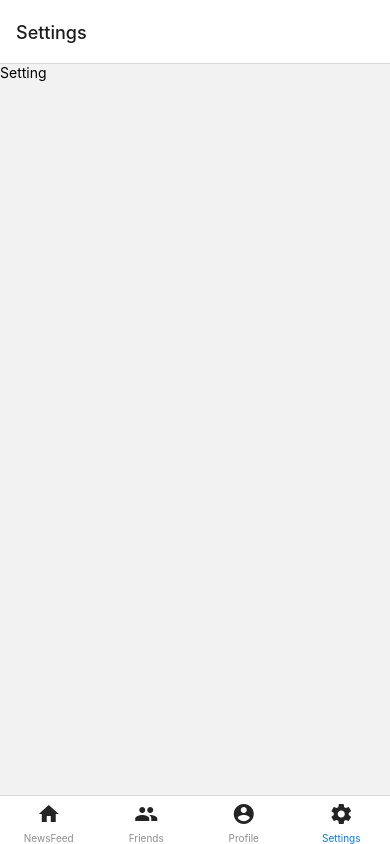
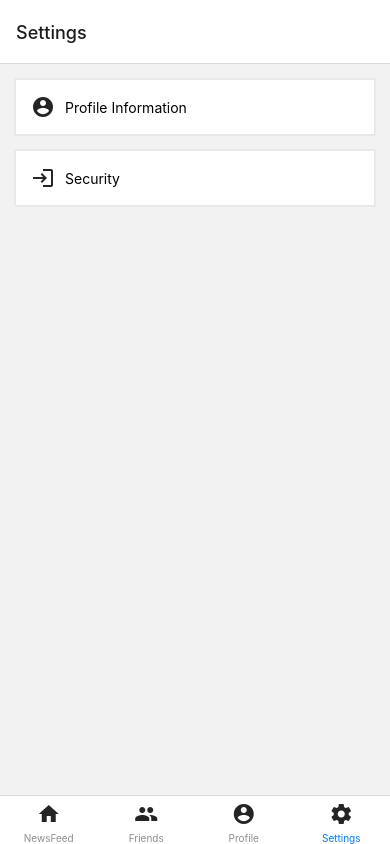
Before and after one commit to moniruzzamansaikat/react-native-fb, a React Native app: screen /Settings in a window 390 px wide. Built offline with nearby package versions, Linux system fonts and the light colour scheme; no server answers.

Commit message:
added settings page

```diff
--- a/screens/Settings/Settings.jsx
+++ b/screens/Settings/Settings.jsx
@@ -1,12 +1,36 @@
 import React from 'react';
-import { Text, View } from 'react-native';
+import { StyleSheet, Text, View } from 'react-native';
+import { Card, Icon } from 'react-native-elements';
+import ScreenContainer from '../../components/shared/ScreenContainer';
 
 function Settings() {
   return (
-    <View>
-      <Text>Setting</Text>
-    </View>
+    <ScreenContainer>
+      <Card>
+        <View style={styles.container}>
+          <Icon name="account-circle" />
+          <Text style={styles.textStyle}>Profile Information</Text>
+        </View>
+      </Card>
+      <Card>
+        <View style={styles.container}>
+          <Icon name="login" />
+          <Text style={styles.textStyle}>Security</Text>
+        </View>
+      </Card>
+    </ScreenContainer>
   );
 }
 
+const styles = StyleSheet.create({
+  container: {
+    flexDirection: 'row',
+    alignItems: 'center',
+  },
+
+  textStyle: {
+    marginLeft: 10,
+  },
+});
+
 export default Settings;
```
